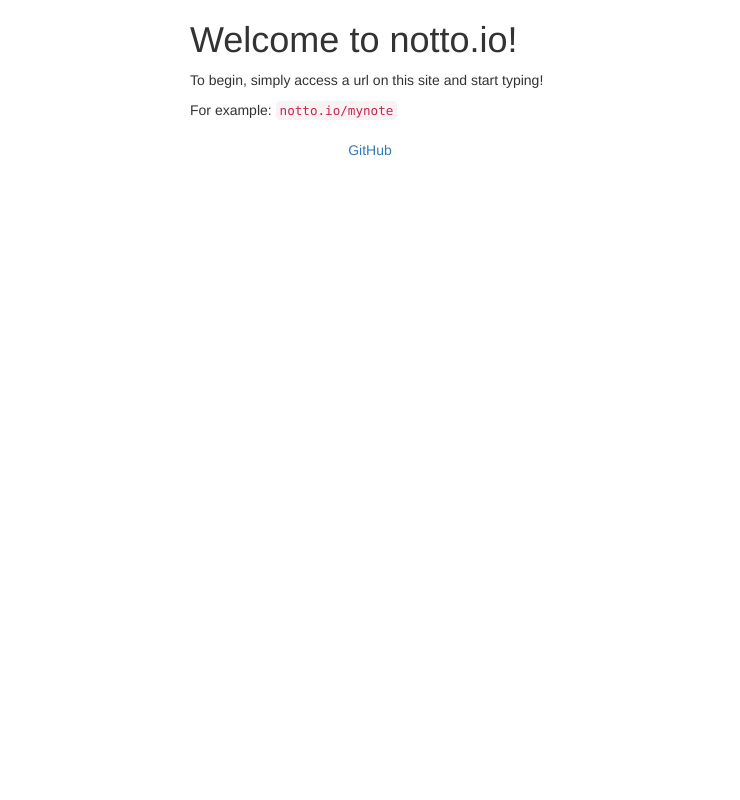
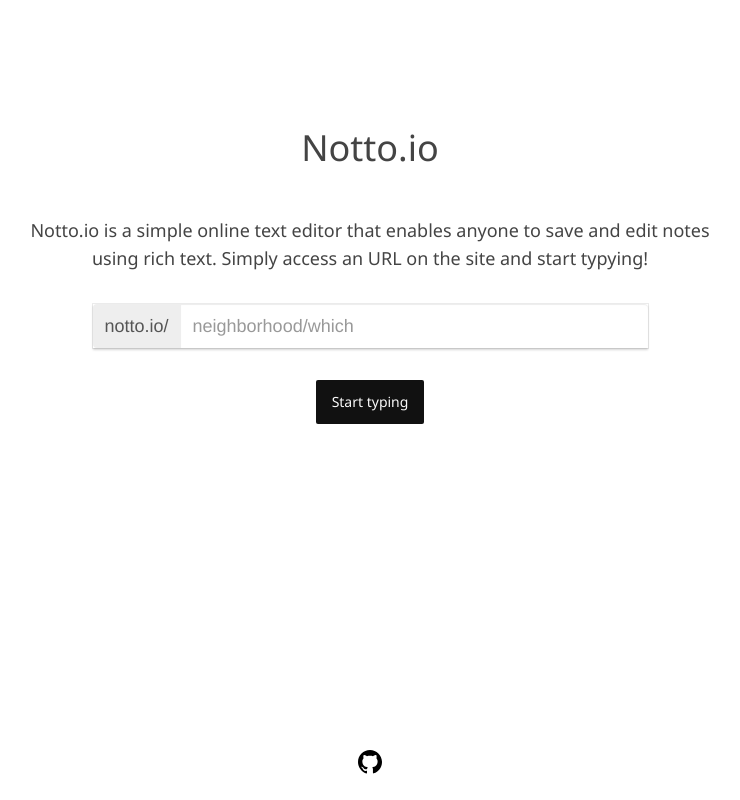
Before and after one commit to renatoliveira/notto, a Django app: page / in a window 1280 px wide. Shown: the whole page, without its empty margins (270-1010 px from the left). Run offline with Django 3.2, Linux system fonts and the light colour scheme; parts of the project's set-up code (start-up, migrations or seed data) failed here and were passed over; some libraries are stand-ins or nearby versions.

Commit message:
Adding home page

```diff
--- a/notto/nottoapp/templates/index.html
+++ b/notto/nottoapp/templates/index.html
@@ -3,27 +3,102 @@
         <meta charset="utf-8">
         <title>notto.io</title>
         <link href="https://cdnjs.cloudflare.com/ajax/libs/twitter-bootstrap/3.3.7/css/bootstrap.min.css" rel="stylesheet">
+        <link href="https://fonts.googleapis.com/css?family=Noto+Sans" rel="stylesheet">
+        <style>
+        .title, .subtitle, .button {
+          font-family: 'Noto Sans', sans-serif;
+          text-align: center;
+          color: #444;
+        }
+        .title {
+          margin: 128px 0 48px 0;
+        }
+        .subtitle {
+          margin: 32px;
+          font-size: 18px;
+          line-height: 28px;
+        }
+        .input-group {
+          box-shadow: 0 2px 2px 0 rgba(0,0,0,0.16),0 0 0 1px rgba(0,0,0,0.08);
+          transition: box-shadow 200ms cubic-bezier(0.4, 0.0, 0.2, 1);
+          height: 44px;
+          line-height: 44px;
+          vertical-align: middle;
+        }
+        .input-group input {
+          height: 44px;
+          line-height: 44px;
+        }
+        .button {
+          height: 44px;
+          vertical-align: middle;
+          background-color: #111;
+          color: #fafafa;
+          border: 0;
+          border-radius: 2px;
+          padding: 4px 16px;
+        }
+        .input-group .input-group-addon, .input-group input {
+          border: 0;
+          font-size: 18px;
+        }
+        .footer {
+          position: fixed;
+          bottom: 16px;
+          width: 100%;
+        }
+        .center {
+          display: flex;
+          align-items: center;
+          justify-content: center;
+          padding: 32px;
+        }
+        </style>
     </head>
     <body>
         <div class="container">
             <div class="row">
-                <div class="col-md-4"></div>
-                <div class="col-md-4">
-                    <h1>Welcome to notto.io!</h1>
-                    <p>To begin, simply access a url on this site and start typing!</p>
-                    <p>For example: <a href="/mynote"><code>notto.io/mynote</code></a></p>
+                <div class="col-md-8 col-md-offset-2">
+                    <h1 class="title">
+                      Notto.io
+                    </h1>
+                    <h2  class="subtitle">
+                      Notto.io is a simple online text editor that enables anyone to save and edit notes using rich text. Simply access an URL on the site and start typying!
+                    </h2>
                 </div>
-                <div class="col-md-4"></div>
+            </div>
+            <div class="row">
+              <div class="col-md-6 col-md-offset-3">
+                <div class="input-group">
+                  <span class="input-group-addon">notto.io/</span>
+                  <input type="text" class="form-control">
+                </div>
+                <div class="center">
+                  <button type="button" class="button">Start typing</button>
+                </div>
+              </div>
             </div>
         </div>
         <footer class="footer">
             <div class="container">
-                <div class="col-md-offset-4 col-md-4">
-                    <ul class="nav nav-pills nav-justified">
-                        <li><a href="https://github.com/renatoliveira/notto">GitHub</a></li>
-                    </ul>
-                </div>
+              <div class="col-md-offset-4 col-md-4">
+                <ul class="nav nav-pills nav-justified">
+                  <li>
+                    <a href="https://github.com/renatoliveira/notto" alt="Github">
+                      <svg xmlns="http://www.w3.org/2000/svg" width="24" height="24" viewBox="0 0 1024 1024"><path d="M512 0c-282.9 0-512 229.2-512 512 0 226.2 146.7 418.1 350.1 485.8 25.6 4.8 35-11 35-24.6 0-12.2-0.4-44.4-0.6-87-142.5 30.9-172.5-68.7-172.5-68.7-23.3-59.1-57-74.9-57-74.9-46.4-31.7 3.6-31.1 3.6-31.1 51.4 3.6 78.4 52.7 78.4 52.7 45.7 78.3 119.9 55.7 149.1 42.6 4.6-33.1 17.8-55.7 32.4-68.5-113.7-12.8-233.2-56.8-233.2-253 0-55.9 19.8-101.6 52.7-137.4-5.8-12.9-23-65 4.5-135.5 0 0 42.9-13.8 140.8 52.5 41-11.4 84.5-17 128-17.3 43.5 0.3 87 5.9 128 17.3 97.3-66.2 140.2-52.5 140.2-52.5 27.5 70.5 10.2 122.6 5.1 135.5 32.6 35.8 52.5 81.5 52.5 137.4 0 196.7-119.7 240-233.6 252.6 17.9 15.4 34.6 46.7 34.6 94.7 0 68.5-0.6 123.5-0.6 140.2 0 13.4 9 29.4 35.2 24.3 204.9-67.1 351.4-259.1 351.4-485.1 0-282.8-229.2-512-512-512z"/></svg>
+                    </a>
+                  </li>
+                </ul>
+              </div>
             </div>
         </footer>
+        <script>
+          var folders = ['my', 'what', 'some', 'secret', 'safe', 'chuck', 'norris', 'blank']
+          var wordList = ["done","themselves","settle","wet","military","actual","frame","paid","came","moon","count","finest","bigger","rubbed","nearby","plain","disease","burn","market","they","nor","mouse","rays","choose","line","film","lonely","neighborhood","slave","hunt","quite","bent","construction","copy","thou","cat","characteristic","you","history","negative","which","continent","flew","fair","sport","balloon","give","forty","passage","fix"];
+          var getAWord = function () {
+            return wordList[Math.floor(Math.random() * wordList.length)]
+          }
+          document.querySelector('.form-control').placeholder = getAWord() + '/' + getAWord()
+        </script>
     </body>
 </html>
--- a/notto/nottoapp/views.py
+++ b/notto/nottoapp/views.py
@@ -57,7 +57,7 @@
         )
     return render(
         request,
-        'record.html',
+        'note.html',
         {
             'content': record.content,
             'note_url': record.url_title
```
